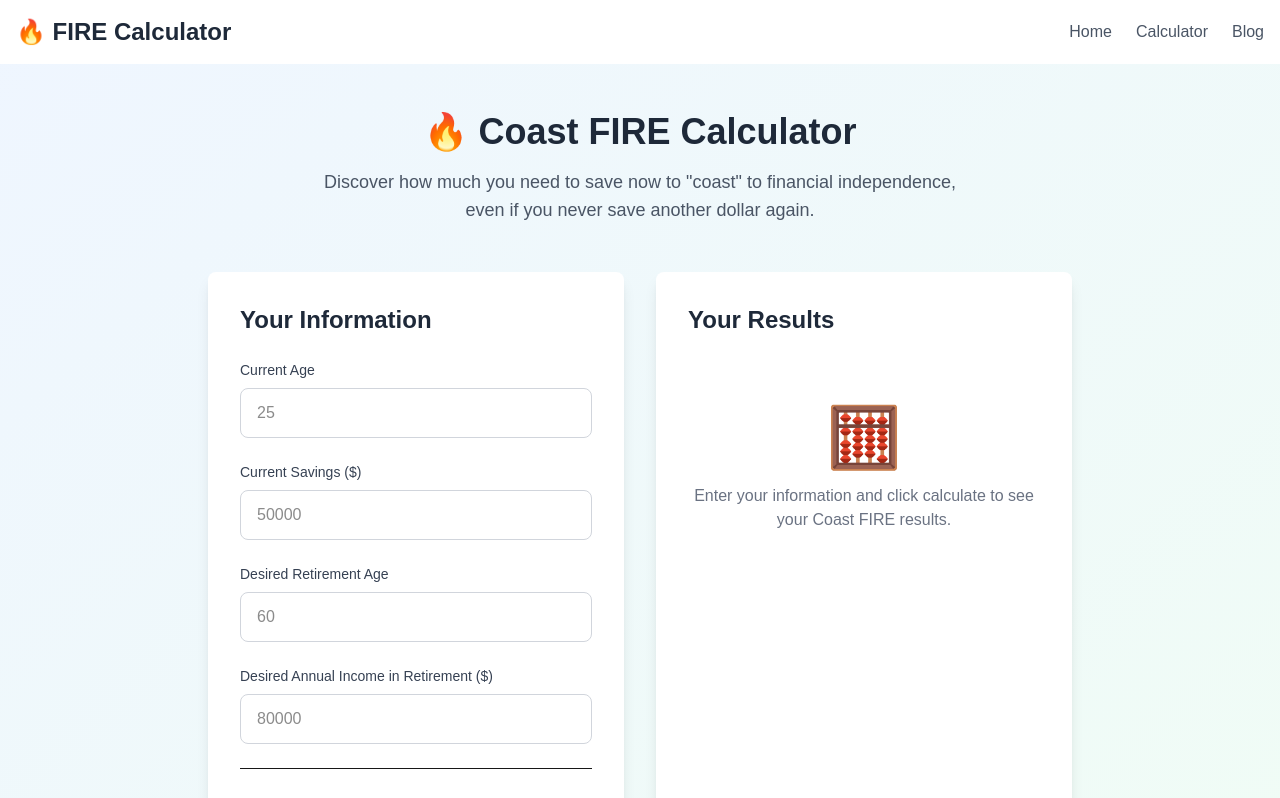
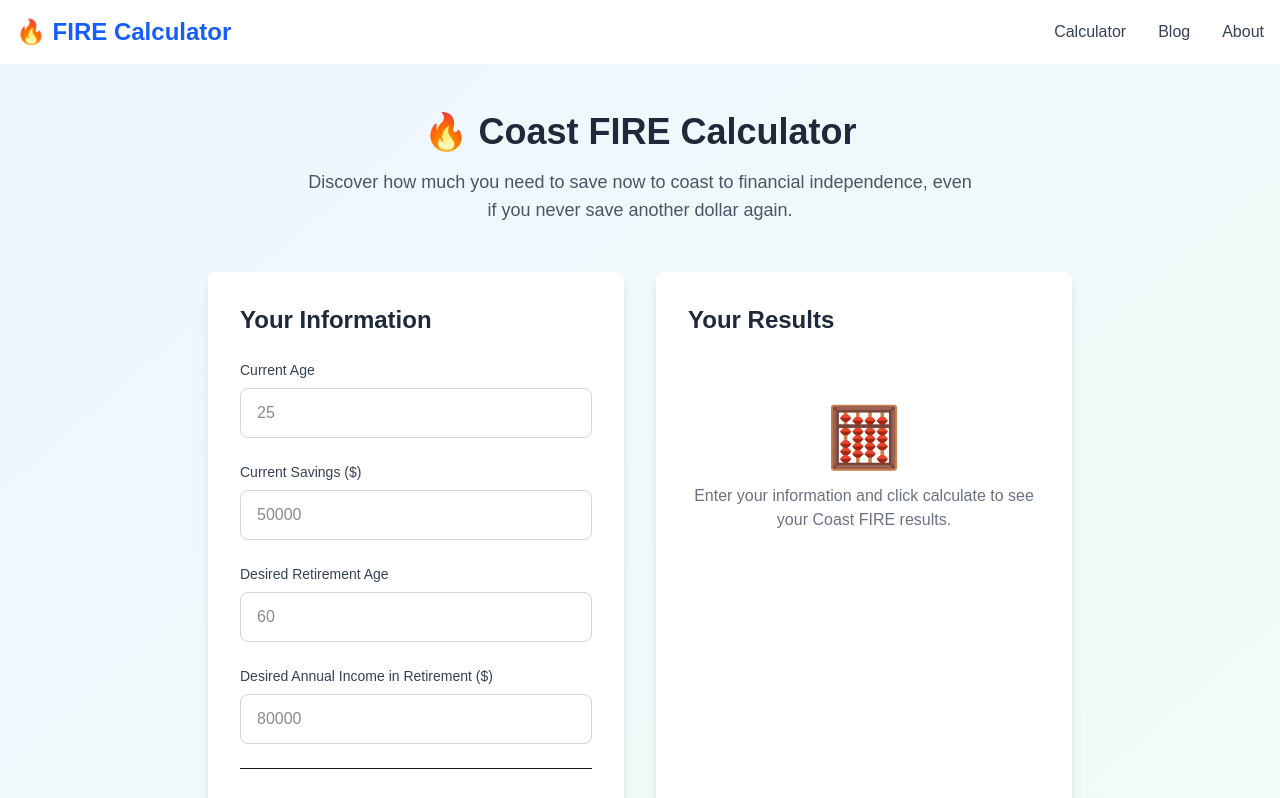
Before and after one commit to qmkwah/fire-calculator, a Next.js app: page /calculator/coast-fire in a window 1280 px wide. Shown: the top 798 px of the page. Built offline with nearby package versions, Linux system fonts and the light colour scheme.

Commit message:
Add Coast FIRE calculator layout with metadata

```diff
--- /dev/null
+++ b/src/app/calculator/coast-fire/layout.tsx
@@ -0,0 +1,18 @@
+export const metadata = {
+  title: 'Coast FIRE Calculator - When Can You Stop Saving?',
+  description: 'Calculate how much you need to save now to coast to financial independence. Free Coast FIRE calculator with detailed results and projections.',
+  keywords: 'coast fire, fire calculator, financial independence, early retirement, savings calculator',
+  openGraph: {
+    title: 'Coast FIRE Calculator - Free FIRE Planning Tool',
+    description: 'Discover when you can stop saving and still reach financial independence. Calculate your Coast FIRE number now.',
+    type: 'website',
+  },
+};
+
+export default function CoastFireLayout({
+  children,
+}: {
+  children: React.ReactNode;
+}) {
+  return <>{children}</>;
+}
--- a/src/app/calculator/coast-fire/page.tsx
+++ b/src/app/calculator/coast-fire/page.tsx
@@ -1,6 +1,19 @@
 'use client';
 
 import { useState } from 'react';
+import Link from 'next/link';
+
+// Define the results type
+interface CalculationResults {
+  fireNumber: number;
+  coastFireNumber: number;
+  currentSavings: number;
+  futureValue: number;
+  additionalNeeded: number;
+  isCoastFire: boolean;
+  yearsToRetirement: number;
+  monthlyIncome: number;
+}
 
 export default function CoastFireCalculator() {
   // Form inputs
@@ -12,7 +25,7 @@ export default function CoastFireCalculator() {
   const [returnRate, setReturnRate] = useState('7');
 
   // Results
-  const [results, setResults] = useState(null);
+  const [results, setResults] = useState<CalculationResults | null>(null);
   const [showResults, setShowResults] = useState(false);
 
   // Calculate Coast FIRE
@@ -42,7 +55,7 @@ export default function CoastFireCalculator() {
     // Are you already Coast FIRE?
     const isCoastFire = savings >= coastFireNumber;
 
-    const calculationResults = {
+    const calculationResults: CalculationResults = {
       fireNumber: fireNumber,
       coastFireNumber: coastFireNumber,
       currentSavings: savings,
@@ -58,7 +71,7 @@ export default function CoastFireCalculator() {
   };
 
   // Format currency
-  const formatCurrency = (amount) => {
+  const formatCurrency = (amount: number) => {
     return new Intl.NumberFormat('en-US', {
       style: 'currency',
       currency: 'USD',
@@ -77,7 +90,7 @@ export default function CoastFireCalculator() {
             🔥 Coast FIRE Calculator
           </h1>
           <p className="text-lg text-gray-600 max-w-2xl mx-auto">
-            Discover how much you need to save now to "coast" to financial independence,
+            Discover how much you need to save now to coast to financial independence,
             even if you never save another dollar again.
           </p>
         </div>
@@ -199,7 +212,7 @@ export default function CoastFireCalculator() {
                 <div className="text-6xl mb-4">🧮</div>
                 <p>Enter your information and click calculate to see your Coast FIRE results.</p>
               </div>
-            ) : (
+            ) : results && (
               <div className="space-y-6">
 
                 {/* Coast FIRE Status */}
@@ -274,12 +287,12 @@ export default function CoastFireCalculator() {
 
         {/* Back to Home */}
         <div className="text-center mt-12">
-          <a
+          <Link
             href="/"
             className="inline-block bg-gray-600 text-white px-6 py-3 rounded-lg font-semibold hover:bg-gray-700 transition-colors"
           >
             ← Back to Home
-          </a>
+          </Link>
         </div>
 
       </div>
--- a/src/app/components/Navigation.tsx
+++ b/src/app/components/Navigation.tsx
@@ -1,3 +1,5 @@
+import Link from 'next/link';
+
 export default function Navigation() {
   return (
     <nav className="bg-white shadow-md">
@@ -5,41 +7,29 @@ export default function Navigation() {
         <div className="flex items-center justify-between">
 
           {/* Logo */}
-          <a href="/" className="text-2xl font-bold text-gray-800">
+          <Link href="/" className="text-2xl font-bold text-blue-600">
             🔥 FIRE Calculator
-          </a>
+          </Link>
 
           {/* Navigation Links */}
-          <div className="hidden md:flex space-x-6">
-            <a
-              href="/"
-              className="text-gray-600 hover:text-gray-800 font-medium transition-colors"
-            >
-              Home
-            </a>
-            <a
-              href="/calculator/coast-fire"
-              className="text-gray-600 hover:text-gray-800 font-medium transition-colors"
-            >
+          <div className="hidden md:flex space-x-8">
+            <Link href="/" className="text-gray-700 hover:text-blue-600 transition-colors">
               Calculator
-            </a>
-            <a
-              href="/blog"
-              className="text-gray-600 hover:text-gray-800 font-medium transition-colors"
-            >
+            </Link>
+            <Link href="/blog" className="text-gray-700 hover:text-blue-600 transition-colors">
               Blog
-            </a>
+            </Link>
+            <Link href="/about" className="text-gray-700 hover:text-blue-600 transition-colors">
+              About
+            </Link>
           </div>
 
           {/* Mobile Menu Button */}
-          <div className="md:hidden">
-            <button className="text-gray-600">
-              <svg className="w-6 h-6" fill="none" stroke="currentColor" viewBox="0 0 24 24">
-                <path strokeLinecap="round" strokeLinejoin="round" strokeWidth={2} d="M4 6h16M4 12h16M4 18h16" />
-              </svg>
-            </button>
-          </div>
-
+          <button className="md:hidden text-gray-700">
+            <svg className="w-6 h-6" fill="none" stroke="currentColor" viewBox="0 0 24 24">
+              <path strokeLinecap="round" strokeLinejoin="round" strokeWidth={2} d="M4 6h16M4 12h16M4 18h16" />
+            </svg>
+          </button>
         </div>
       </div>
     </nav>
--- a/src/app/page.tsx
+++ b/src/app/page.tsx
@@ -1,7 +1,3 @@
-export const metadata = {
-  title: 'Coast FIRE Calculator - When Can You Stop Saving?',
-  description: 'Calculate how much you need to save now to coast to financial independence. Free Coast FIRE calculator with detailed results.',
-};
 export default function Home() {
   return (
     <main className="min-h-screen bg-gradient-to-br from-blue-50 to-green-50">
```
